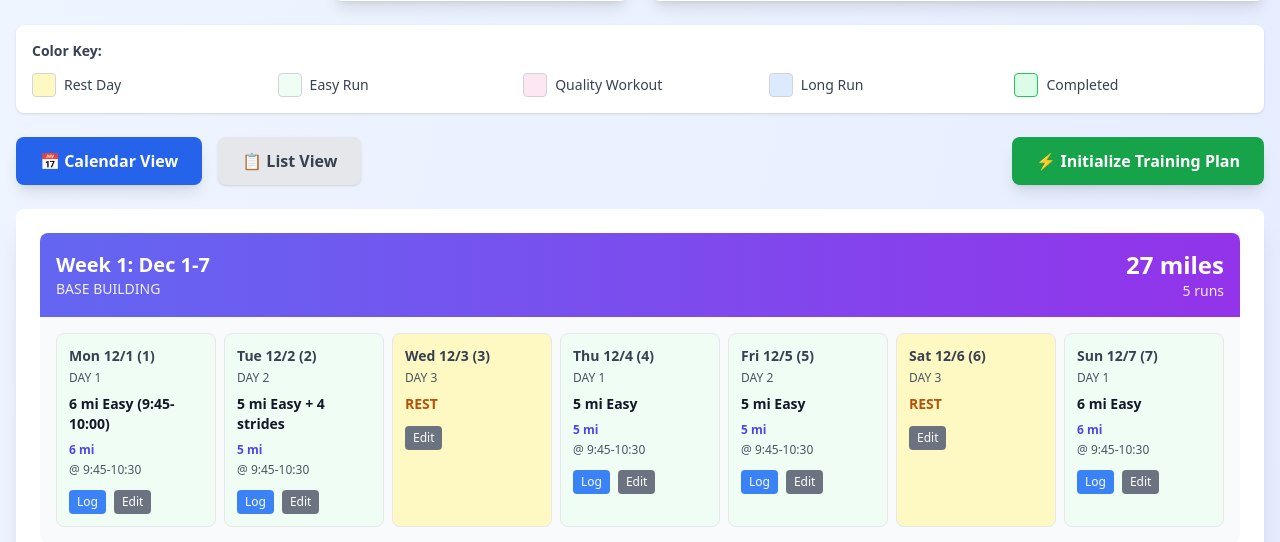
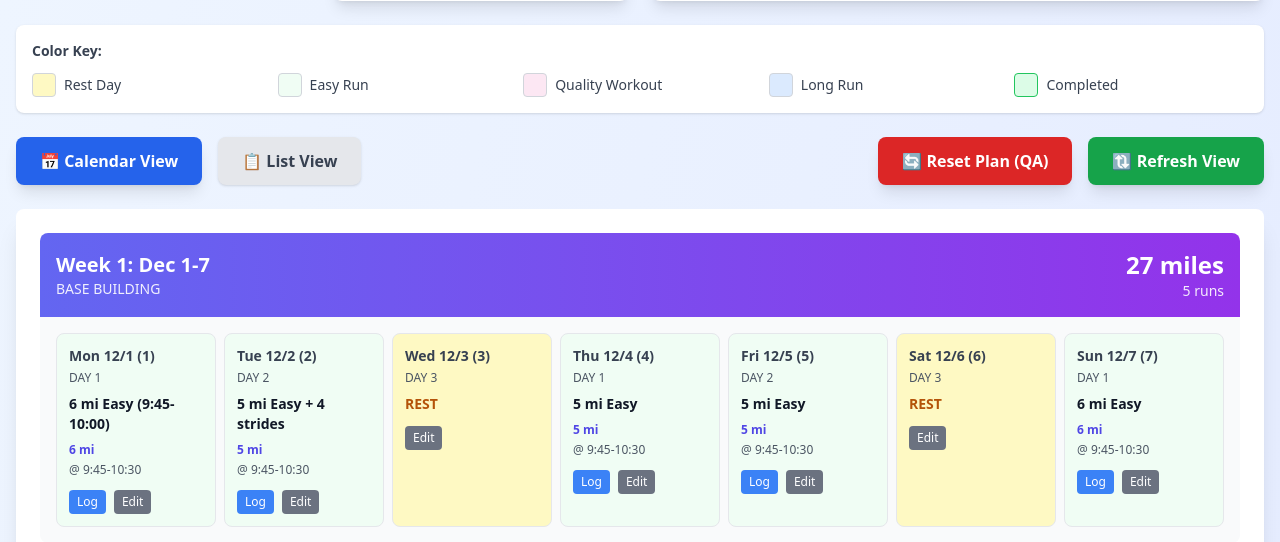
Before and after one commit to DovC/wilmington-training, a Flask app: page / in a window 1280 px wide. Shown: the part 780-1322 px from the top of the page. Run offline with Flask 3, Linux system fonts and the light colour scheme; data that the repository does not hold is empty; some libraries are stand-ins or nearby versions.

Commit message:
Implement resetPlan function and update UI buttons
Added reset functionality to delete all logged workouts with confirmation prompts.

```diff
--- a/templates/index.html
+++ b/templates/index.html
@@ -135,9 +135,14 @@
                     📋 List View
                 </button>
             </div>
-            <button onclick="initializePlan()" class="px-6 py-3 bg-green-600 text-white rounded-lg font-semibold shadow-lg hover:bg-green-700 transition">
-                ⚡ Initialize Training Plan
-            </button>
+            <div class="flex space-x-4">
+                <button onclick="resetPlan()" class="px-6 py-3 bg-red-600 text-white rounded-lg font-semibold shadow-lg hover:bg-red-700 transition">
+                    🔄 Reset Plan (QA)
+                </button>
+                <button onclick="initializePlan()" class="px-6 py-3 bg-green-600 text-white rounded-lg font-semibold shadow-lg hover:bg-green-700 transition">
+                    🔃 Refresh View
+                </button>
+            </div>
         </div>
 
         <!-- Training Plan Container -->
@@ -285,6 +290,43 @@
             } catch (error) {
                 console.error('Error initializing plan:', error);
                 alert('Error loading training plan. Please try again.');
+            }
+        }
+
+        // Reset all workout data (QA/testing)
+        async function resetPlan() {
+            if (!confirm('⚠️ WARNING: This will delete ALL logged workouts!\n\nAre you sure you want to reset the entire plan?')) {
+                return;
+            }
+
+            // Double confirmation
+            if (!confirm('This action cannot be undone. Really reset everything?')) {
+                return;
+            }
+
+            try {
+                const response = await fetch('/api/reset_plan', {
+                    method: 'POST',
+                    headers: {'Content-Type': 'application/json'}
+                });
+
+                const result = await response.json();
+
+                if (result.success) {
+                    alert(`✅ ${result.message}`);
+
+                    // Clear local data
+                    completedWorkouts = {};
+
+                    // Refresh the view
+                    renderView();
+                    updateStatsFromAPI();
+                } else {
+                    alert('❌ Error resetting plan: ' + (result.error || 'Unknown error'));
+                }
+            } catch (error) {
+                console.error('Error resetting plan:', error);
+                alert('❌ Error resetting plan. Please try again.');
             }
         }
 
```
